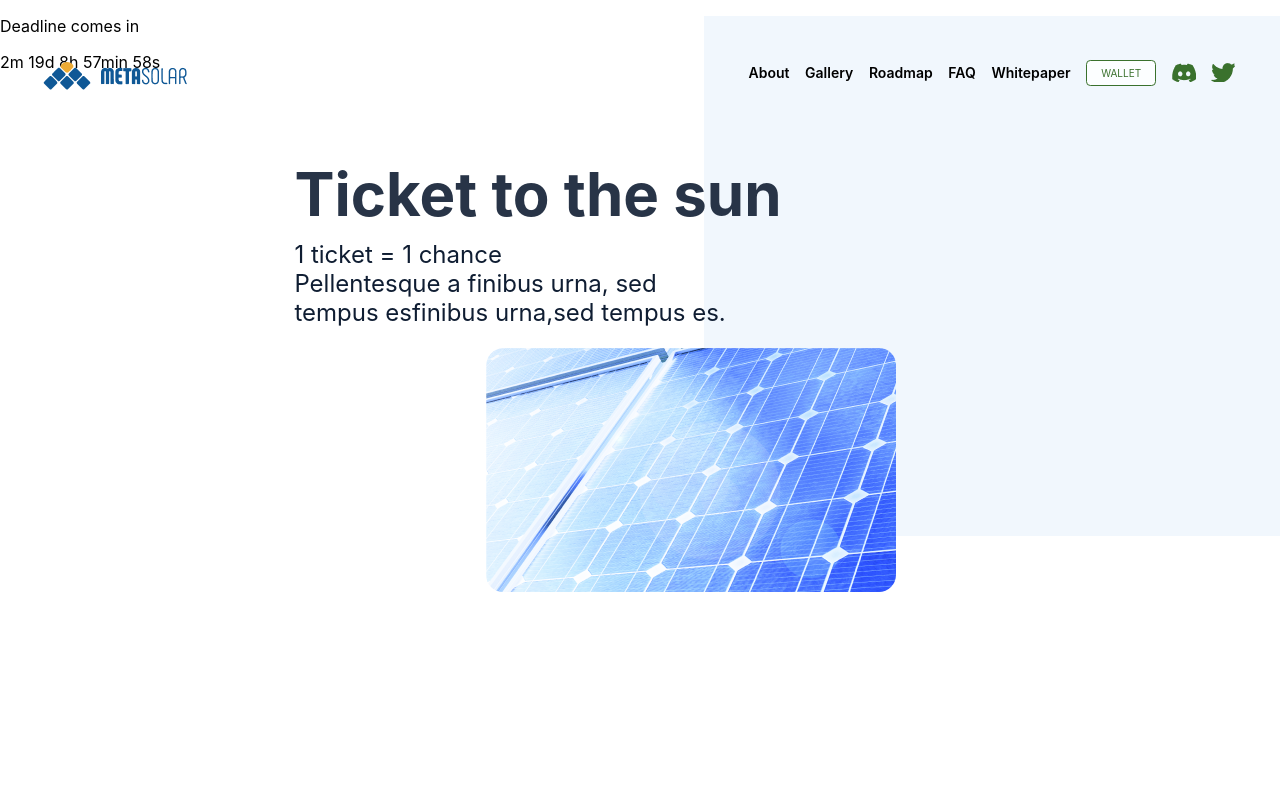
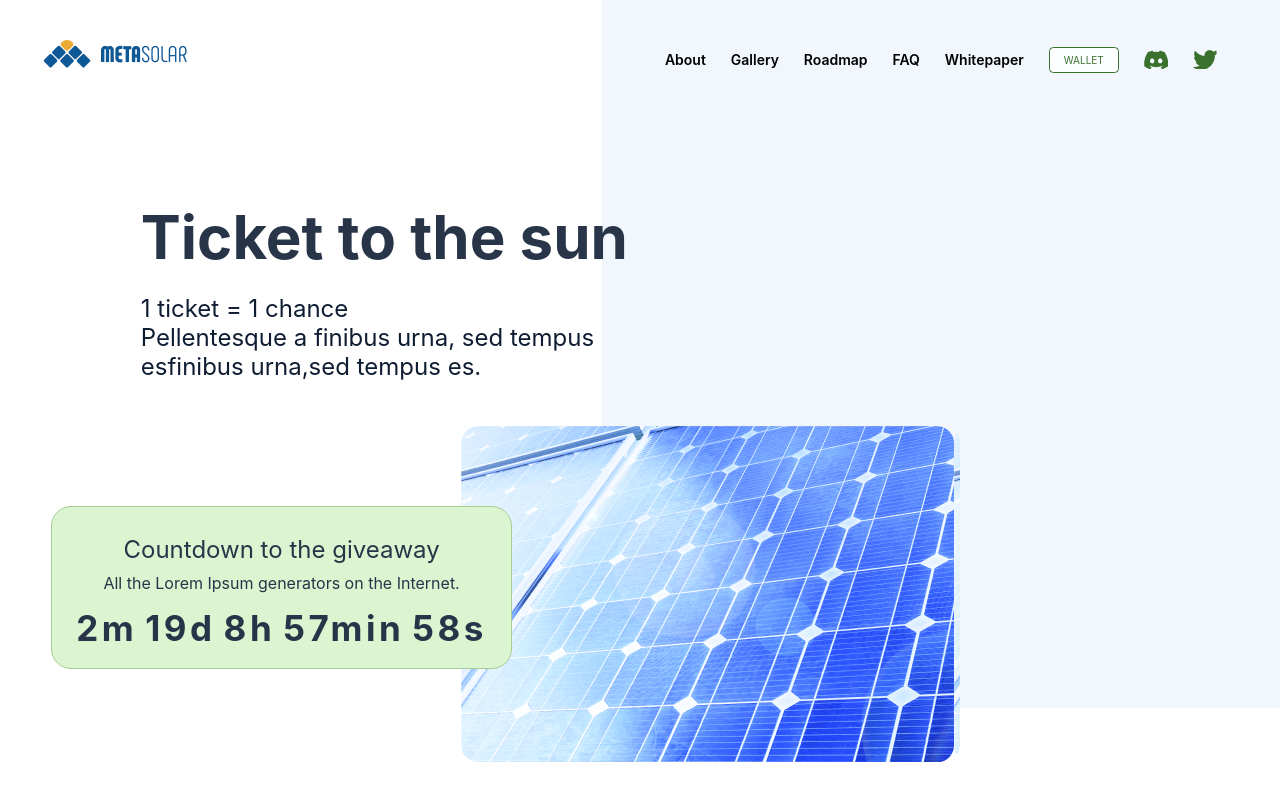
Before and after one commit to danihr23/metasolar-web, a React (Create React App) app: page / in a window 1280 px wide. Shown: the top 800 px of the page. Built offline with nearby package versions, Linux system fonts and the light colour scheme.

Commit message:
resizing done

```diff
--- a/src/components/countDownTimer/CountdownTimer.js
+++ b/src/components/countDownTimer/CountdownTimer.js
@@ -1,5 +1,6 @@
 import React, { useEffect, useState } from "react";
 import moment from "moment";
+import styled from 'styled-components/macro';
 
 const targetTime = moment("2023-05-01");
 
@@ -16,15 +17,79 @@ export const CountdownMonths = () => {
   }, []);
 
   return (
-    <>
-      <p>Deadline comes in</p>
-      <p className="counter">
+    <Wrapper>
+        <Title>Countdown to the giveaway</Title>
+        <Text>All the Lorem Ipsum generators on the Internet.</Text>
+      <TimerWrapper>
         <span>{timeBetween.months()}m </span>
         <span>{timeBetween.days()}d </span>
         <span>{timeBetween.hours()}h </span>
         <span>{timeBetween.minutes()}min </span>
         <span>{timeBetween.seconds()}s </span>
-      </p>
-    </>
+      </TimerWrapper>
+    </Wrapper>
   );
 };
+
+const Wrapper = styled.div`
+box-sizing: border-box;
+align-items: center;
+padding: 10px 20px;
+position: absolute;
+width: 36%;
+height: 163px;
+left: 4%;
+ top: 506px;
+background: #DAF5D0;
+border: 1px solid #A6CC97;
+border-radius: 20px;
+
+`
+const Title = styled.div`
+width: auto;
+height: 28%;
+margin-top: 18px;
+font-family: 'Inter';
+font-style: normal;
+font-weight: 400;
+font-size: 24px;
+line-height: 29px;
+text-align: center;
+color: #283447;
+flex: none;
+order: 0;
+flex-grow: 0;
+
+`
+const Text = styled.div`
+width: auto;
+height: 19px;
+font-family: 'Inter';
+font-style: normal;
+font-weight: 400;
+font-size: 16px;
+line-height: 19px;
+text-align: center;
+color: #283447;
+flex: none;
+order: 1;
+flex-grow: 0;
+`
+const TimerWrapper = styled.div`
+width: auto;
+height: 20%;
+margin-top: 20px;
+display: flex;
+align-items: center;
+justify-content: space-around;
+font-family: 'Inter';
+font-style: normal;
+font-weight: 700;
+font-size: 35px;
+line-height: 48px;
+text-align: center;
+letter-spacing: 0.1em;
+color: #283447;
+
+
+`
--- a/src/components/homePage/HomePage.js
+++ b/src/components/homePage/HomePage.js
@@ -48,12 +48,12 @@ width:144px;
 height:28px ;
 position:absolute ;
 left:43px ;
-top:46px ;
+top:40px ;
 background-image: url(${logo}) ;
 `
 const NavWrapper = styled.div`
-width:45% ;
-height:520px ;
+width:53% ;
+height:708px ;
 position:absolute ;
 right:0px ;
 display:flex ;
@@ -61,14 +61,13 @@ justify-content:center ;
 background-color:#F1F7FD ;
 `
 const Navigation = styled.div`
-    width: 90%;
+    width: 85%;
     height: 11%;
-    //border: 1px solid black;
     position: absolute;
     display: flex;
-    top: 28px;
+    top: 21px;
     align-items: center;
-    justify-content: space-evenly;
+    justify-content: space-around
 
 `
 const NavTool = styled.div`
@@ -80,9 +79,7 @@ font-style: normal;
 font-weight: 600;
 font-size: 14px;
 line-height: 17px;
-flex: none;
-order: 0;
-flex-grow: 0;
+
 
 `
 const Button = styled.div`
@@ -106,10 +103,10 @@ background-image: url(${props => props.background}) ;
 `
 const SolarPanelImg = styled.div`
         position: absolute;
-    width: 32%;
-    height: 244px;
-    left: 38%;
-    top: 332px;
+    width: 39%;
+    height: 336px;
+    left: 36%;
+    top: 426px;
 
 background: url(${solarPanelImg});
 border-radius: 17px;
@@ -117,18 +114,22 @@ border-radius: 17px;
 `
 
 const TextField = styled.div`
-    position: absolute;
-    width: 47%;
-    top: 142px;
-    left: 23%;
-    height: 156px;
+  display: flex;
+flex-direction: column;
+align-items: flex-start;
+padding: 0px;
+gap: 20px;
+position: absolute;
+width: 40%;
+height: 180px;
+left: 11%;
+top: 200.65px;
 
 `
 const Title = styled.div`
 
 width: 100%;
 font-family: 'Inter';
-margin-bottom: 9px;
 font-style: normal;
 font-weight: 700;
 font-size: 60px;
@@ -140,7 +141,7 @@ flex-grow: 0;
 `
 const Text =styled.div`
 
-width: 75%;
+width: 97%;
 font-family: 'Inter';
 font-style: normal;
 font-weight: 400;
--- a/src/globalStyle.js
+++ b/src/globalStyle.js
@@ -32,19 +32,6 @@ const GlobalStyle = createGlobalStyle`
 
   }
 
-
-  #react-lobby-remote-root {
-    z-index: 10000;
-    display: none;
-    position: absolute;
-    width: 90%;
-    height: 90%;
-    margin: auto;
-    position: absolute;
-    top: 50%;  /* position child element vertically in the middle */
-    left: 50%;  /* position child element horizontally in the middle */
-    transform: translate(-50%, -50%);
-}
 `;
 
 export const ContentWrapper = styled.div`
```
